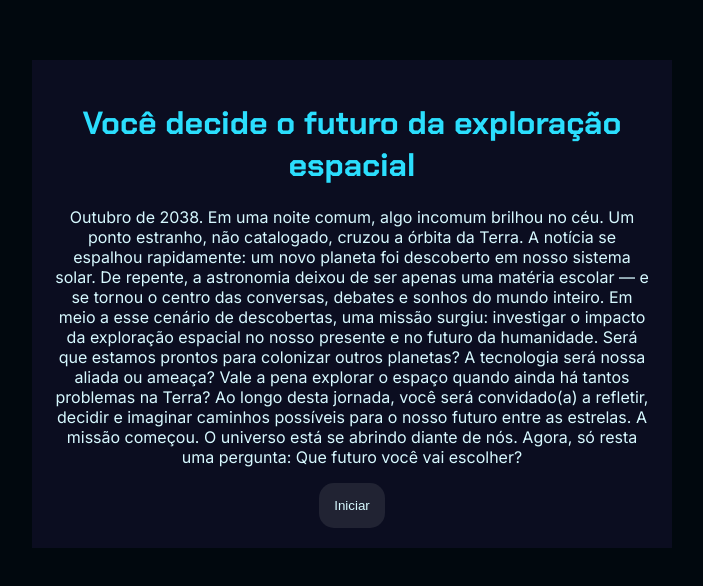
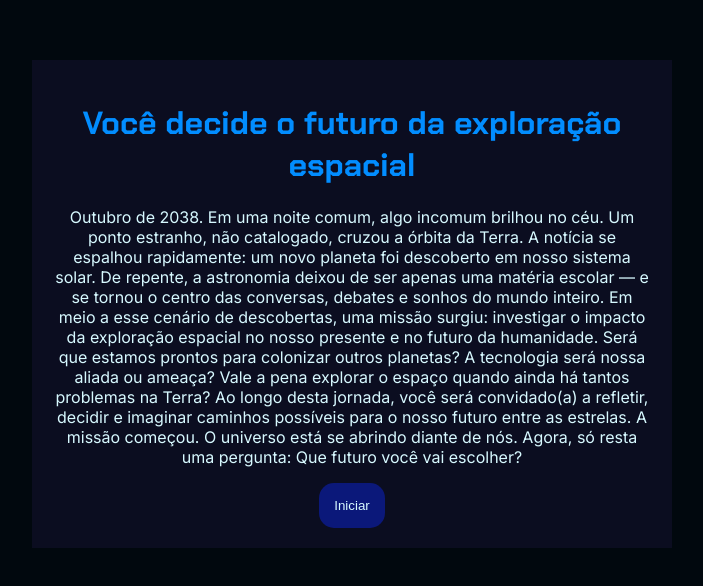
Before and after one commit to natalia1b/Quizz, a plain HTML site: page index.html in a window 1280 px wide. Shown: the part 104-690 px from the top of the page, without its empty margins (288-991 px from the left). Drawn offline with Linux system fonts and the light colour scheme.

Commit message:
hhiiiooi

```diff
--- a/style.css
+++ b/style.css
@@ -3,8 +3,8 @@
 :root {
     --cor-fundo: #01080E;
     --cor-principal: #0B0D20 ;
-    --cor-secundaria: #212333;
-    --cor-destaque: #2BDEFD;
+    --cor-secundaria: #0b187a;
+    --cor-destaque: #028dff;
     --cor-texto: #D7F9FF;
 }
 
```
